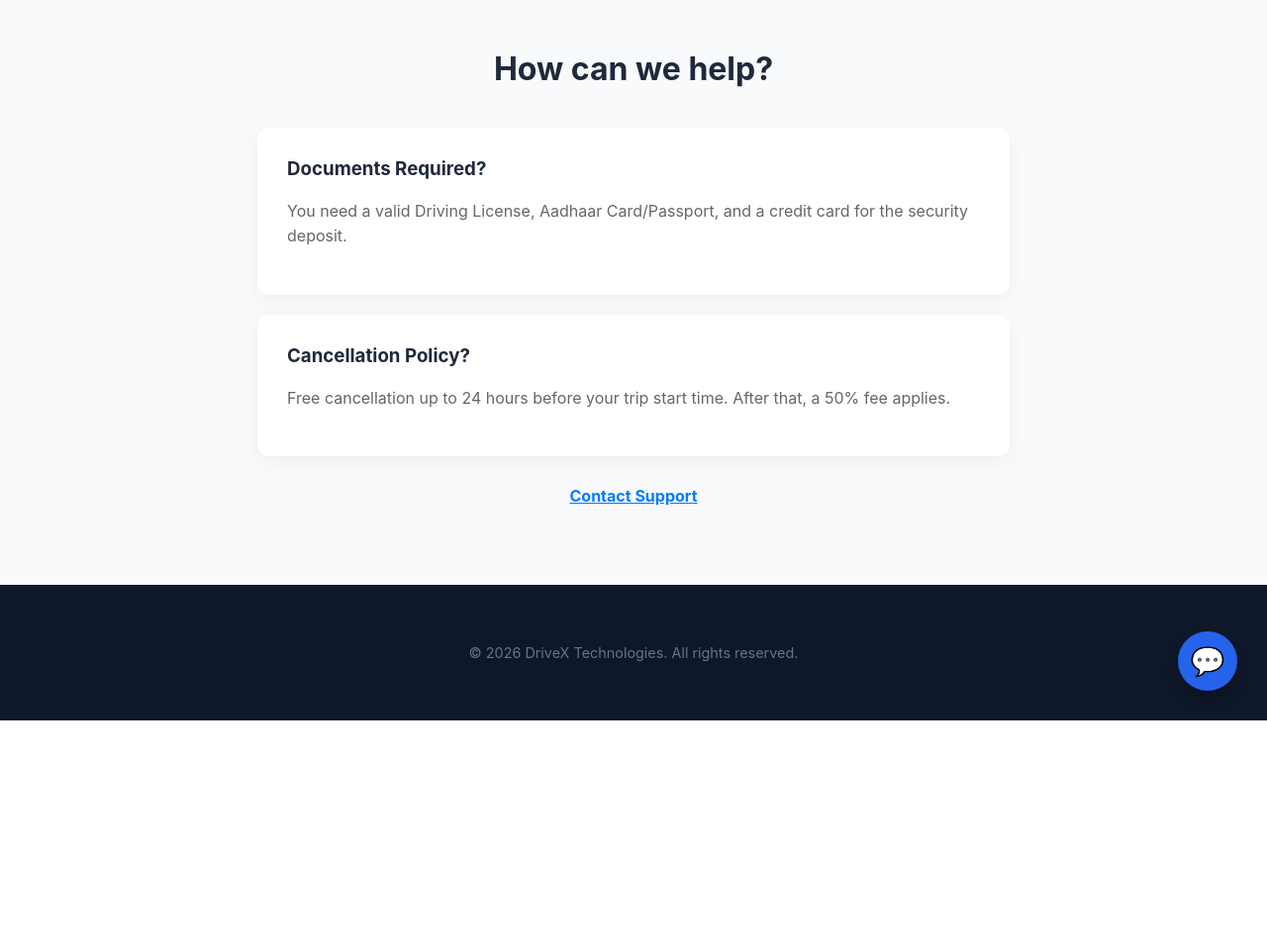
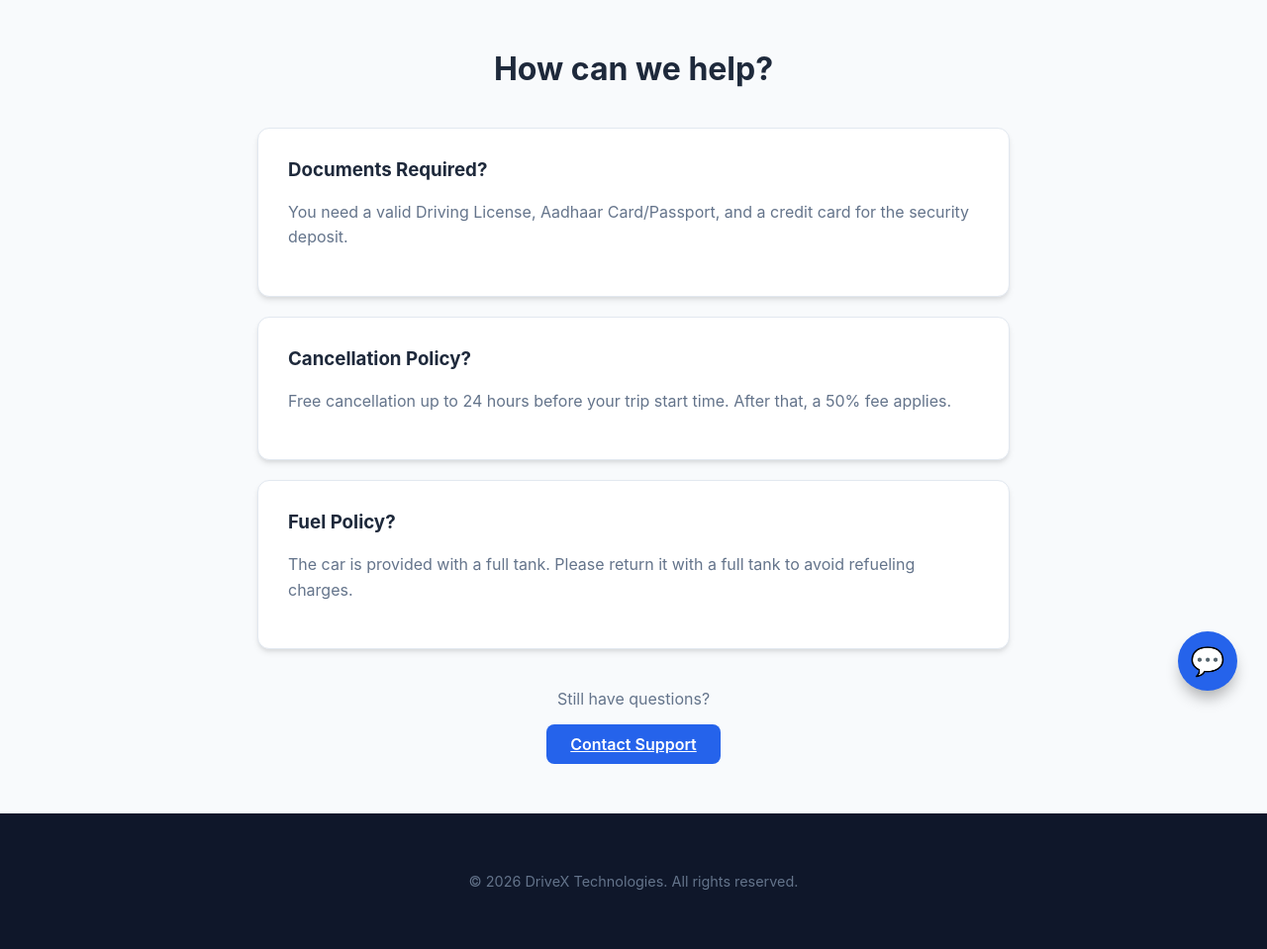
Before and after one commit to ks1133109-eng/car_rental_website, a Flask app: page /help in a window 1280 px wide. Shown: the part 72-1031 px from the top of the page at 99% size. Before the commit the page ends 800 px from the top, so only its background shows below. Run offline with Flask 3, Linux system fonts and the light colour scheme.

Commit message:
Update help.html

```diff
--- a/templates/help.html
+++ b/templates/help.html
@@ -1,35 +1,32 @@
 <!DOCTYPE html>
 <html>
-
-<head>
-  <meta charset="UTF-8">
-  <meta name="viewport" content="width=device-width, initial-scale=1">
-  <title></title>
-</head>
-
+<head><title>Help & Support</title></head>
 <body>
   {% extends "base.html" %}
 {% block content %}
 <div style="max-width: 800px; margin: 50px auto; padding: 0 20px;">
-    <h1 style="text-align: center; margin-bottom: 40px;">How can we help?</h1>
+    <h1 style="text-align: center; margin-bottom: 40px; color: var(--text-main);">How can we help?</h1>
 
-    <div style="background: white; padding: 30px; border-radius: 12px; box-shadow: 0 5px 20px rgba(0,0,0,0.05); margin-bottom: 20px;">
-        <h3 style="margin-top: 0;">Documents Required?</h3>
-        <p style="color: #666; line-height: 1.6;">You need a valid Driving License, Aadhaar Card/Passport, and a credit card for the security deposit.</p>
+    <div style="background: var(--bg-card); padding: 30px; border-radius: 12px; box-shadow: var(--shadow); margin-bottom: 20px; border: 1px solid var(--border);">
+        <h3 style="margin-top: 0; color: var(--text-main);">Documents Required?</h3>
+        <p style="color: var(--text-light); line-height: 1.6;">You need a valid Driving License, Aadhaar Card/Passport, and a credit card for the security deposit.</p>
     </div>
 
-    <div style="background: white; padding: 30px; border-radius: 12px; box-shadow: 0 5px 20px rgba(0,0,0,0.05); margin-bottom: 20px;">
-        <h3 style="margin-top: 0;">Cancellation Policy?</h3>
-        <p style="color: #666; line-height: 1.6;">Free cancellation up to 24 hours before your trip start time. After that, a 50% fee applies.</p>
+    <div style="background: var(--bg-card); padding: 30px; border-radius: 12px; box-shadow: var(--shadow); margin-bottom: 20px; border: 1px solid var(--border);">
+        <h3 style="margin-top: 0; color: var(--text-main);">Cancellation Policy?</h3>
+        <p style="color: var(--text-light); line-height: 1.6;">Free cancellation up to 24 hours before your trip start time. After that, a 50% fee applies.</p>
     </div>
 
-    <div style="text-align: center; margin-top: 30px;">
-        <a href="mailto:support@drivex.com" style="color: #007bff; font-weight: bold;">Contact Support</a>
+    <div style="background: var(--bg-card); padding: 30px; border-radius: 12px; box-shadow: var(--shadow); margin-bottom: 20px; border: 1px solid var(--border);">
+        <h3 style="margin-top: 0; color: var(--text-main);">Fuel Policy?</h3>
+        <p style="color: var(--text-light); line-height: 1.6;">The car is provided with a full tank. Please return it with a full tank to avoid refueling charges.</p>
+    </div>
+
+    <div style="text-align: center; margin-top: 40px;">
+        <p style="color: var(--text-light);">Still have questions?</p>
+        <a href="{{ url_for('contact') }}" class="btn-login" style="display: inline-block;">Contact Support</a>
     </div>
 </div>
 {% endblock %}
-
-
 </body>
-
 </html>
```
